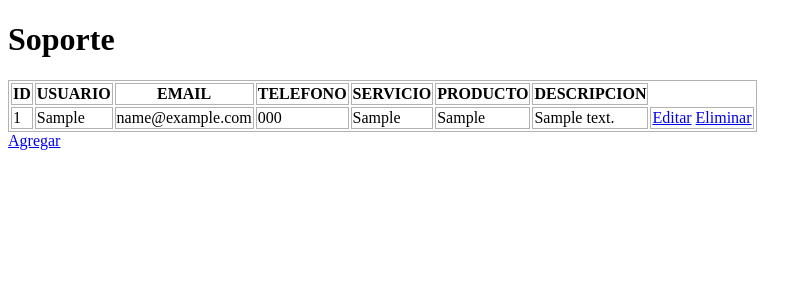
After one commit to edgarbasurto/ArkGames-php, a PHP site: page /views/Soporte/presentar_solicitud.php in a window 1280 px wide. The commit adds this page. Shown: the top 300 px of the page, without its empty margins (0-812 px from the left). Run offline with PHP 8.4, Linux system fonts and the light colour scheme; tables that the repository leaves empty or names only in its code hold one stand-in row (values such as "Sample post").

Commit message:
avance CRUD soporte

```diff
--- /dev/null
+++ b/views/Soporte/presentar_solicitud.php
@@ -0,0 +1,64 @@
+<!DOCTYPE html>
+<html lang="en">
+    <head>
+        <meta charset="UTF-8">
+        <meta name="viewport" content="width=device-width, initial-scale=1.0">
+        <title>CRUD</title>
+        <style>table {
+                border: #b2b2b2 1px solid;
+            }
+            td, th {
+                border: #b2b2b2 1px solid;
+            }</style>
+    </head>
+    <body>
+        <h1>Soporte</h1>
+
+        <?php
+
+       require_once '../../config/conexion.php';
+
+        $sql = "select * from soporte ";
+        $stmt = $pdo->prepare($sql);
+        $stmt->execute();
+        ?>
+
+        <div>
+            <table>
+                <thead>
+                    <tr>
+                        <th>ID</th>
+                        <th>USUARIO</th>
+                        <th>EMAIL</th>
+                        <th>TELEFONO</th>
+                        <th>SERVICIO</th>
+                        <th>PRODUCTO</th>
+                        <th>DESCRIPCION</th>
+                    </tr>
+                </thead>
+                <tbody>
+                    <?php
+                    $filas = $stmt->fetchAll(PDO::FETCH_ASSOC);
+                    foreach ($filas as $fila) {
+                        ?>
+                        <tr>
+                            <td><?php echo $fila['id_solicitud'] ?></td>
+                            <td><?php echo $fila['usuario'] ?></td>
+                            <td><?php echo $fila['email'] ?></td>
+                            <td><?php echo $fila['telefono'] ?></td>
+                            <td><?php echo $fila['producto'] ?></td>
+                            <td><?php echo $fila['servicio'] ?></td>
+                            <td><?php echo $fila['descripcion_problema'] ?></td>
+                            <td>
+                                <a href="editar.php?id=<?php echo $fila['id_solicitud'] ?>">Editar</a>
+                                <a href="eliminar.php?id=<?php echo $fila['id_solicitud'] ?>">Eliminar</a>
+                            </td>
+                        </tr>
+                    <?php } ?>
+                </tbody>
+            </table>
+            <a href="agregar.php">Agregar</a>
+        </div>
+
+    </body>
+</html>
--- a/views/Templates/header.php
+++ b/views/Templates/header.php
@@ -56,7 +56,7 @@
                             Soporte
                         </a>
                         <ul class="dropdown-menu">
-                          <li><a class="dropdown-item" href="#">Presentar</a></li>
+                          <li><a class="dropdown-item" href="../Soporte/presentar_solicitud.php">Presentar</a></li>
                           <li><a class="dropdown-item" href="#">Agregar</a></li>
                           <li><a class="dropdown-item" href="#">Editar</a></li>
                           <li><a class="dropdown-item" href="#">Eliminar</a></li>
```
Also changed, not shown: config/conexion.php (+34 -27 lines).
